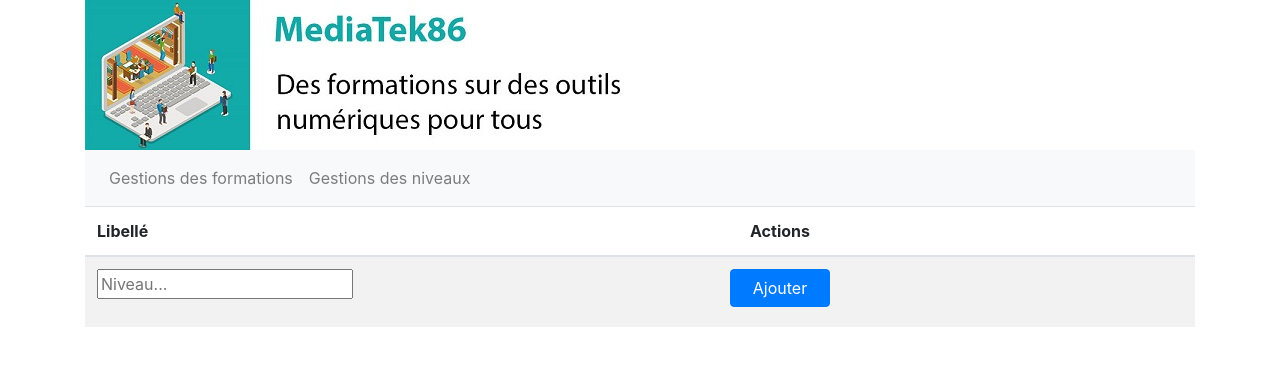
After one commit to monicatevy/mediatekformation, a Symfony app: template templates/admin/admin.niveaux.html.twig in a window 1280 px wide. The commit adds this page. Shown: the top 366 px of the page. Run offline with Twig, Linux system fonts and the light colour scheme; the template is opened without the code that fills it, so the values that code supplies are empty; some libraries are stand-ins or nearby versions.

Commit message:
Mission 2.3 : Page de gestion des niveaux

```diff
--- a/src/Controller/NiveauController.php
+++ b/src/Controller/NiveauController.php
@@ -24,12 +24,12 @@ class NiveauController extends AbstractController
     }
 
     /**
-     * @Route("/niveaux", name="niveaux")
+     * @Route("/admin/niveaux", name="admin.niveaux")
      * @return Response
      */
     public function index(): Response{
         $niveaux = $this->repository->findAll();
-        return $this->render('formations/index.html.twig', [
+        return $this->render("admin/admin.niveaux.html.twig", [
             'niveaux' => $niveaux,
         ]);
     }
--- a/src/Controller/admin/AdminFormationsController.php
+++ b/src/Controller/admin/AdminFormationsController.php
@@ -43,7 +43,7 @@ class AdminFormationsController extends AbstractController{
     }
 
     /**
-     * @Route("/admin", name="admin.formations")
+     * @Route("/admin/", name="admin.formations")
      * @return Response
      */
     public function index(): Response {
--- /dev/null
+++ b/templates/admin/admin.niveaux.html.twig
@@ -0,0 +1,41 @@
+{% extends "basefrontadmin.html.twig" %}
+{% block body %}
+    <table class="table table-striped">
+        <thead>
+            <tr>
+                <th class="text-left align-top" style="width: 200px;" scope="col">
+                    Libellé
+                </th>
+                <th class="text-center align-top" scope="col">
+                    Actions
+                </th>
+            </tr>
+        </thead>
+        <tbody>
+            <form class="form-inline mt-2 mb-2" method="POST" action="#">
+                <tr>
+                    <td>
+                        <div class="form-group">
+                            <input type="text" name="libelle" placeholder="Niveau...">
+                        </div>
+                    </td>
+                    <td class="text-center">
+                        <button type="submit" class="btn btn-primary" style="width: 100px;">Ajouter</button>
+                    </td>
+                </tr>
+            </form>
+            {% for niveau in niveaux %}
+                <tr>
+                    <td>
+                        <h5 class="text-info">
+                            {{ niveau.level|capitalize }}
+                        </h5>
+                    </td>
+                    <td class="text-center">
+                        <a href="#" class="btn btn-danger" style="width: 100px;" onclick="return confirm('Etes-vous sûr de vouloir supprimer le niveau : {{ niveau.level }} ?')">Supprimer</a>
+                    </td>
+                </tr>
+            {% endfor %}
+        </tbody>
+    </table>
+{% endblock %}
--- a/templates/basefrontadmin.html.twig
+++ b/templates/basefrontadmin.html.twig
@@ -15,6 +15,9 @@
                     <li class="nav-item">
                         <a class="nav-link" href="{{ path('admin.formations') }}">Gestions des formations</a>
                     </li>
+                    <li class="nav-item">
+                        <a class="nav-link" href="{{ path('admin.niveaux') }}">Gestions des niveaux</a>
+                    </li>
                 </ul>
             </div>
         </nav>
```
